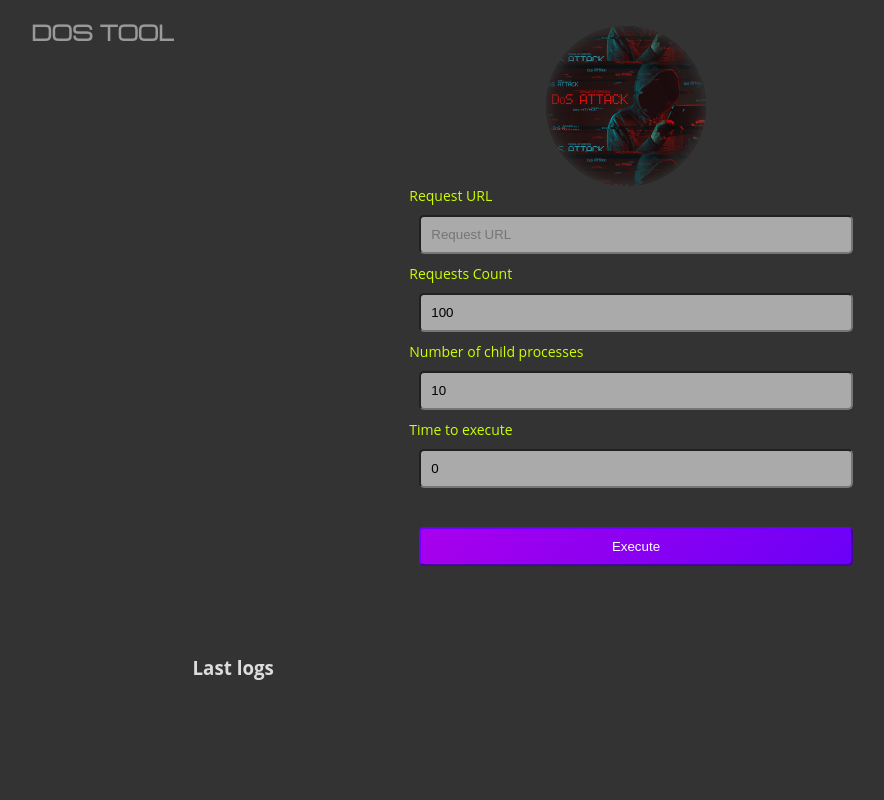
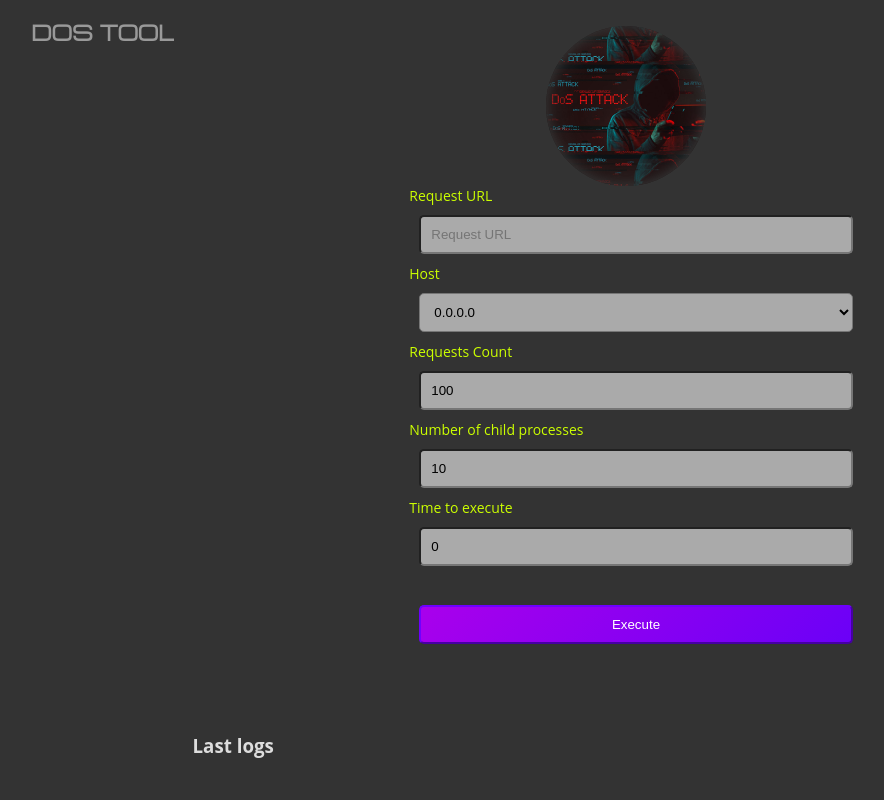
Before and after one commit to cheb-smix/dos-tool, a PHP site: page / in a window 1280 px wide. Shown: the whole page, without its empty margins (14-898 px from the left). Run offline with PHP 8.4, Linux system fonts and the light colour scheme.

Commit message:
Организация DOSTOOL с указанием нужного хоста

```diff
--- a/dm.php
+++ b/dm.php
@@ -2,7 +2,7 @@
 
 include_once "./lib/dos-master.php";
 
-list($script, $url, $requestsCnt, $childrenCnt, $secondsCnt, $logFileName) = $argv;
+list($script, $url, $requestsCnt, $childrenCnt, $secondsCnt, $host, $logFileName) = $argv;
 
 $url = base64_decode($url);
 
@@ -11,6 +11,7 @@ $dm = new DosMaster([
     "requestsCnt"   => $requestsCnt,
     "childrenCnt"   => $childrenCnt,
     "secondsCnt"    => $secondsCnt,
+    "host"          => $host,
     "logFileName"   => $logFileName,
 ]);
 
--- a/index.php
+++ b/index.php
@@ -8,6 +8,25 @@ $url = "";
 $requestsCnt = 100;
 $childrenCnt = 10;
 $secondsCnt = 0;
+$host = "0.0.0.0";
+$hosts = [
+    "0.0.0.0",
+    "194.35.48.7",
+    "194.35.48.11",
+    "194.35.48.12",
+    "194.35.48.17",
+    "194.35.48.24",
+    "194.35.48.25",
+    "194.35.48.26",
+    "194.35.48.36",
+    "194.35.48.38",
+    "194.35.48.45",
+    "194.35.48.46",
+    "194.35.48.47",
+    "194.35.48.48",
+    "194.35.48.100",
+    "194.35.48.212",
+];
 
 if (isset($_GET["action"])) {
     if ($_GET["action"] == "break") {
@@ -24,10 +43,10 @@ if (isset($_GET["action"])) {
 }
 
 $check = `ps ax | grep "php dm.php"`;
-preg_match("/(\d+) (\d+) (\d+) (dm-[0-9\-]+.log)/", $check, $matches);
+preg_match("/(\d+) (\d+) (\d+) ([a-z0-9\-\_\.]+) (dm-[0-9\-]+.log)/", $check, $matches);
 if ($matches) {
     $running = true;
-    list($cmd, $requestsCnt, $childrenCnt, $secondsCnt, $logFileName) = $matches;
+    list($cmd, $requestsCnt, $childrenCnt, $secondsCnt, $host, $logFileName) = $matches;
 } else {
     if (!empty($_GET) && isset($_GET["url"])) {
         $_POST = $_GET;
@@ -36,21 +55,30 @@ if ($matches) {
         $running = true;
         $url            = isset($_POST["url"]) ? $_POST["url"] : "";
         $requestsCnt    = isset($_POST["requestsCnt"])  ? (int) $_POST["requestsCnt"] : 100;
-        $childrenCnt    = isset($_POST["childrenCnt"])  ? (int) $_POST["childrenCnt"] : 10;
+        $childrenCnt    = isset($_POST["childrenCnt"])  ? (int) $_POST["childrenCnt"] : 50;
         $secondsCnt     = isset($_POST["secondsCnt"])   ? (int) $_POST["secondsCnt"] : 0;
+        $host           = isset($_POST["host"])         ? $_POST["host"] : "0.0.0.0";
         $logFileName    = "dm-" . date("Y-m-d-H-i-s-u") . ".log";
+
+        if (!isset($_GET["url"]) && $host != "0.0.0.0") {
+            preg_match("/:\/\/([^\/]+)/", $url, $match);
+            $domain = array_pop($match);
+            $url = str_replace($domain, $host, $url);
+            $host = $domain;
+        }
 
         file_put_contents("./logs/$logFileName", json_encode([
             "url"           => $url,
             "requestsCnt"   => $requestsCnt,
             "childrenCnt"   => $childrenCnt,
             "secondsCnt"    => $secondsCnt,
+            "host"          => $host,
             "executeStarted"=> date("Y-m-d H:i:s"),
         ], 256) . "\n");
 
         $encodedUrl = base64_encode($url);
 
-        $cmd = "cd " . __DIR__ . "; php dm.php $encodedUrl $requestsCnt $childrenCnt $secondsCnt $logFileName > /dev/null 2>/dev/null &";
+        $cmd = "cd " . __DIR__ . "; php dm.php $encodedUrl $requestsCnt $childrenCnt $secondsCnt $host $logFileName > /dev/null 2>/dev/null &";
         `$cmd`;
     }
 }
@@ -83,7 +111,7 @@ if (!$running && isset($_GET["log"])) {
                 position: relative;
                 padding: 0px 25%;
             }
-            input {
+            input, select {
                 display: block;
                 position: relative;
                 padding: 10px;
@@ -339,6 +367,7 @@ if (!$running && isset($_GET["log"])) {
                                 <tr><td>Request Count</td><td><?=$technical->requestsCnt?></td></tr>
                                 <tr><td>Number of child processes</td><td><?=$technical->childrenCnt?></td></tr>
                                 <tr><td>Time to execute</td><td><?=$technical->secondsCnt?></td></tr>
+                                <tr><td>Host</td><td><?=$technical->host?></td></tr>
                             <?php } ?>
                             <tr><td>Log FileName</td><td><?=$logFileName?></td></tr>
                             <tr><td>Started at</td><td><?=date("Y-m-d H:i:s", $start_time)?></td></tr>
@@ -355,6 +384,14 @@ if (!$running && isset($_GET["log"])) {
                     <form action="./index.php" method="POST">
                         <span>Request URL</span>
                         <input type="text"   name="url"         id="url"         value="<?=$url?>"          placeholder="Request URL">
+                        <span>Host</span>
+                        <select name="host" id="host">
+                            <?php
+                            foreach ($hosts as $h) {
+                                ?><option value="<?=$h?>" <?=$h == $host ? "selected" : ""?>><?=$h?></option><?php
+                            }
+                            ?>
+                        </select>
                         <span>Requests Count</span>
                         <input type="number" name="requestsCnt" id="requestsCnt" value="<?=$requestsCnt?>"  placeholder="Requests Count">
                         <span>Number of child processes</span>
@@ -385,7 +422,7 @@ if (!$running && isset($_GET["log"])) {
                             $label .= " ($line->url)";
                         }
                         if (isset($line->requestsCnt)) {
-                            $label .= " | $line->requestsCnt / $line->childrenCnt / $line->secondsCnt";
+                            $label .= " | $line->host | $line->requestsCnt / $line->childrenCnt / $line->secondsCnt";
                         }
                         ?><p><a href="index.php?log=<?=$logs[$i]?>"><?=$label?></a></p><?php
                     }
--- a/lib/dos-master.php
+++ b/lib/dos-master.php
@@ -16,6 +16,7 @@ class DosMaster
     private $childrenCnt = 50;
     private $requestsCnt = 10;
     private $secondsCnt = 0;
+    private $host = "0.0.0.0";
     private $logFolder = '';
     private $logFileName = '';
 
@@ -73,7 +74,7 @@ class DosMaster
                     break;
                 }
                 $userAgent = base64_encode($this->agents[rand(0, $acnt - 1)]);
-                $cmd = "cd " . __DIR__ . "; php dos-child.php {$url} {$userAgent}";
+                $cmd = "cd " . __DIR__ . "; php dos-child.php {$url} {$userAgent} {$this->host}";
                 // print "$cmd\n";
                 `$cmd >> {$this->logFolder}/{$this->logFileName} &`; // > /dev/null 2>/dev/null & - to not wait the response
             }
```
Also changed, not shown: lib/dos-child.php (+14 -4 lines).
